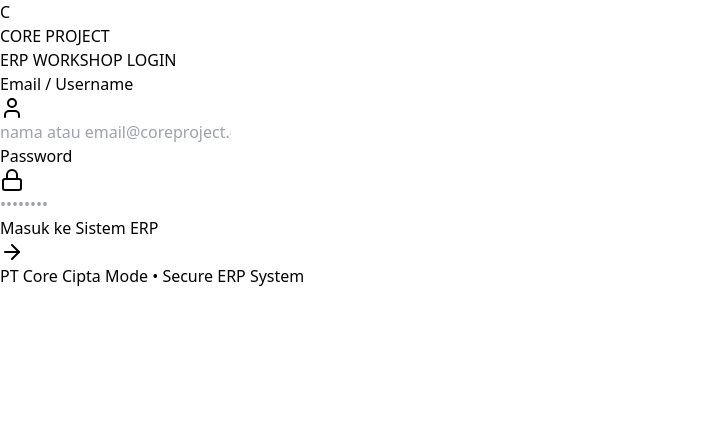
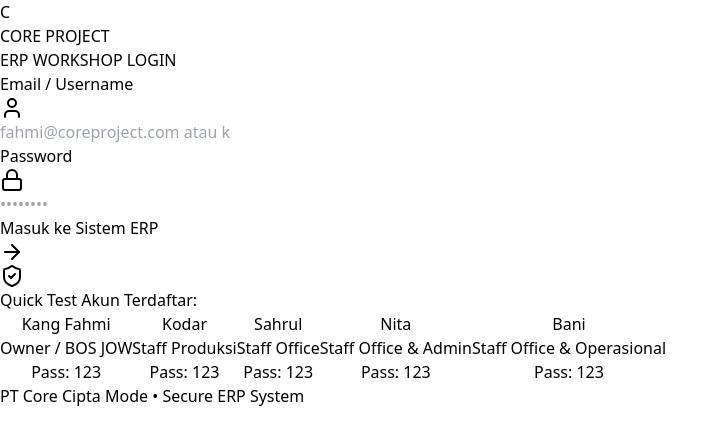
Before and after one commit to jowinajah/CORE-PROJECT-ERP-SISTEM, a React (Vite) app: page / in a window 1280 px wide. Shown: the top 444 px of the page, without its empty margins (0-728 px from the left). Built offline with nearby package versions, Linux system fonts and the light colour scheme.

Commit message:
Update LoginView.jsx

```diff
--- a/src/components/LoginView.jsx
+++ b/src/components/LoginView.jsx
@@ -1,36 +1,16 @@
-import React, { useState } from 'react';
-import { Lock, User, ArrowRight } from 'lucide-react';
+import React, { useState, useEffect } from 'react';
+import { Lock, User, ArrowRight, ShieldCheck } from 'lucide-react';
 
 export default function LoginView({ onLogin }) {
   const [email, setEmail] = useState('');
   const [password, setPassword] = useState('');
   const [errorMsg, setErrorMsg] = useState('');
+  const [registeredUsers, setRegisteredUsers] = useState([]);
 
-  const handleLoginSubmit = (e) => {
-    e.preventDefault();
-    setErrorMsg('');
-
-    const cleanInput = email.trim().toLowerCase();
-    const cleanPass = String(password).trim();
-
-    // 1. MASTER OVERRIDE BOS JOW
-    if ((cleanInput === 'fahmi@coreproject.com' || cleanInput === 'kang fahmi' || cleanInput === 'fahmi') && cleanPass === '123') {
-      const ownerUser = {
-        id: 'USR-01',
-        name: 'Kang Fahmi',
-        email: 'fahmi@coreproject.com',
-        role: 'Owner / BOS JOW',
-        division: 'Executive',
-        status: 'Aktif'
-      };
-      onLogin(ownerUser);
-      return;
-    }
-
-    // 2. AMBIL & NORMALISASI DATABASE KARYAWAN DARI LOCALSTORAGE
-    const savedUsers = JSON.parse(localStorage.getItem('core_user_management_list') || '[]');
-
-    const defaultUsers = [
+  // Muat daftar user saat halaman login dibuka & tampilkan di console untuk debug
+  useEffect(() => {
+    const saved = JSON.parse(localStorage.getItem('core_user_management_list') || '[]');
+    const defaults = [
       { id: 'USR-01', name: 'Kang Fahmi', email: 'fahmi@coreproject.com', password: '123', role: 'Owner / BOS JOW', division: 'Executive', status: 'Aktif' },
       { id: 'USR-02', name: 'Kodar', email: 'kodar@coreproject.com', password: '123', role: 'Staff Produksi', division: 'Div. Produksi', status: 'Aktif' },
       { id: 'USR-03', name: 'Sahrul', email: 'sahrul@coreproject.com', password: '123', role: 'Staff Office', division: 'Div. Office', status: 'Aktif' },
@@ -38,39 +18,39 @@
       { id: 'USR-05', name: 'Bani', email: 'bani@coreproject.com', password: '123', role: 'Staff Office & Operasional', division: 'Div. Office', status: 'Aktif' },
     ];
 
-    // Auto-repair: pastikan setiap user di localStorage memiliki password (default '123' jika kosong)
-    const normalizedSavedUsers = savedUsers.map(u => ({
-      ...u,
-      password: u.password ? String(u.password).trim() : '123'
-    }));
+    const activeList = saved.length > 0 ? saved : defaults;
+    setRegisteredUsers(activeList);
+    console.log("=== CORE PROJECT USER DATABASE ===", activeList);
+  }, []);
 
-    // Gabungkan database agar user bawaan dan user baru sama-sama aktif
-    let userDatabase = [...normalizedSavedUsers];
-    defaultUsers.forEach(defU => {
-      if (!userDatabase.some(u => u.email.toLowerCase() === defU.email.toLowerCase() || u.name.toLowerCase() === defU.name.toLowerCase())) {
-        userDatabase.push(defU);
-      }
-    });
+  const handleLoginSubmit = (e, overrideUser = null) => {
+    if (e) e.preventDefault();
+    setErrorMsg('');
 
-    // 3. VALIDASI LOGIN
-    const foundUser = userDatabase.find(u => {
-      const dbEmail = String(u.email || '').trim().toLowerCase();
-      const dbName = String(u.name || '').trim().toLowerCase();
-      const dbPass = String(u.password || '').trim();
+    let foundUser = null;
 
-      const isMatchUser = (dbEmail === cleanInput || dbName === cleanInput);
-      const isMatchPass = (dbPass === cleanPass);
+    if (overrideUser) {
+      foundUser = overrideUser;
+    } else {
+      const cleanInput = email.trim().toLowerCase();
+      const cleanPass = String(password).trim();
 
-      return isMatchUser && isMatchPass;
-    });
+      foundUser = registeredUsers.find(u => {
+        const dbEmail = String(u.email || '').trim().toLowerCase();
+        const dbName = String(u.name || '').trim().toLowerCase();
+        const dbPass = String(u.password || '').trim();
+
+        return (dbEmail === cleanInput || dbName === cleanInput) && dbPass === cleanPass;
+      });
+    }
 
     if (!foundUser) {
-      setErrorMsg('Email/Username atau Password salah! Periksa kembali ketikan Anda.');
+      setErrorMsg('Email/Username atau Password salah! Periksa kembali.');
       return;
     }
 
     if (foundUser.status === 'Non-Aktif') {
-      setErrorMsg('Akun Anda dinonaktifkan oleh Owner. Akses ditolak.');
+      setErrorMsg('Akun Anda dinonaktifkan oleh Owner.');
       return;
     }
 
@@ -94,7 +74,7 @@
           </div>
         )}
 
-        <form onSubmit={handleLoginSubmit} className="space-y-4">
+        <form onSubmit={(e) => handleLoginSubmit(e)} className="space-y-4">
           <div>
             <label className="block text-[10px] font-semibold text-slate-400 uppercase mb-1">Email / Username</label>
             <div className="relative">
@@ -102,7 +82,7 @@
               <input
                 type="text"
                 required
-                placeholder="nama atau email@coreproject.com"
+                placeholder="fahmi@coreproject.com atau kodar"
                 value={email}
                 onChange={e => setEmail(e.target.value)}
                 className="w-full bg-slate-950 border border-slate-800 rounded-xl pl-10 pr-3 py-2 text-xs text-white focus:border-amber-400 focus:outline-none"
@@ -134,7 +114,28 @@
           </button>
         </form>
 
-        <div className="text-center pt-2 border-t border-slate-800 text-[11px] text-slate-500">
+        {/* QUICK TEST PANEL UNTUK MEMASTIKAN LOGIN BERHASIL */}
+        <div className="pt-4 border-t border-slate-800 space-y-2">
+          <p className="text-[10px] text-amber-400 font-bold uppercase tracking-wider text-center flex items-center justify-center gap-1">
+            <ShieldCheck className="w-3.5 h-3.5" /> Quick Test Akun Terdaftar:
+          </p>
+          <div className="grid grid-cols-2 gap-2 max-h-32 overflow-y-auto pr-1">
+            {registeredUsers.map((usr) => (
+              <button
+                key={usr.id}
+                type="button"
+                onClick={() => handleLoginSubmit(null, usr)}
+                className="p-2 bg-slate-950 hover:bg-amber-500/20 border border-slate-800 hover:border-amber-500/40 rounded-xl text-left cursor-pointer transition-all"
+              >
+                <p className="text-[11px] font-bold text-white truncate">{usr.name}</p>
+                <p className="text-[9px] text-slate-400 truncate">{usr.role}</p>
+                <p className="text-[9px] text-amber-400 font-mono">Pass: {usr.password || '123'}</p>
+              </button>
+            ))}
+          </div>
+        </div>
+
+        <div className="text-center pt-2 border-t border-slate-800 text-[10px] text-slate-500">
           PT Core Cipta Mode • Secure ERP System
         </div>
       </div>
```
